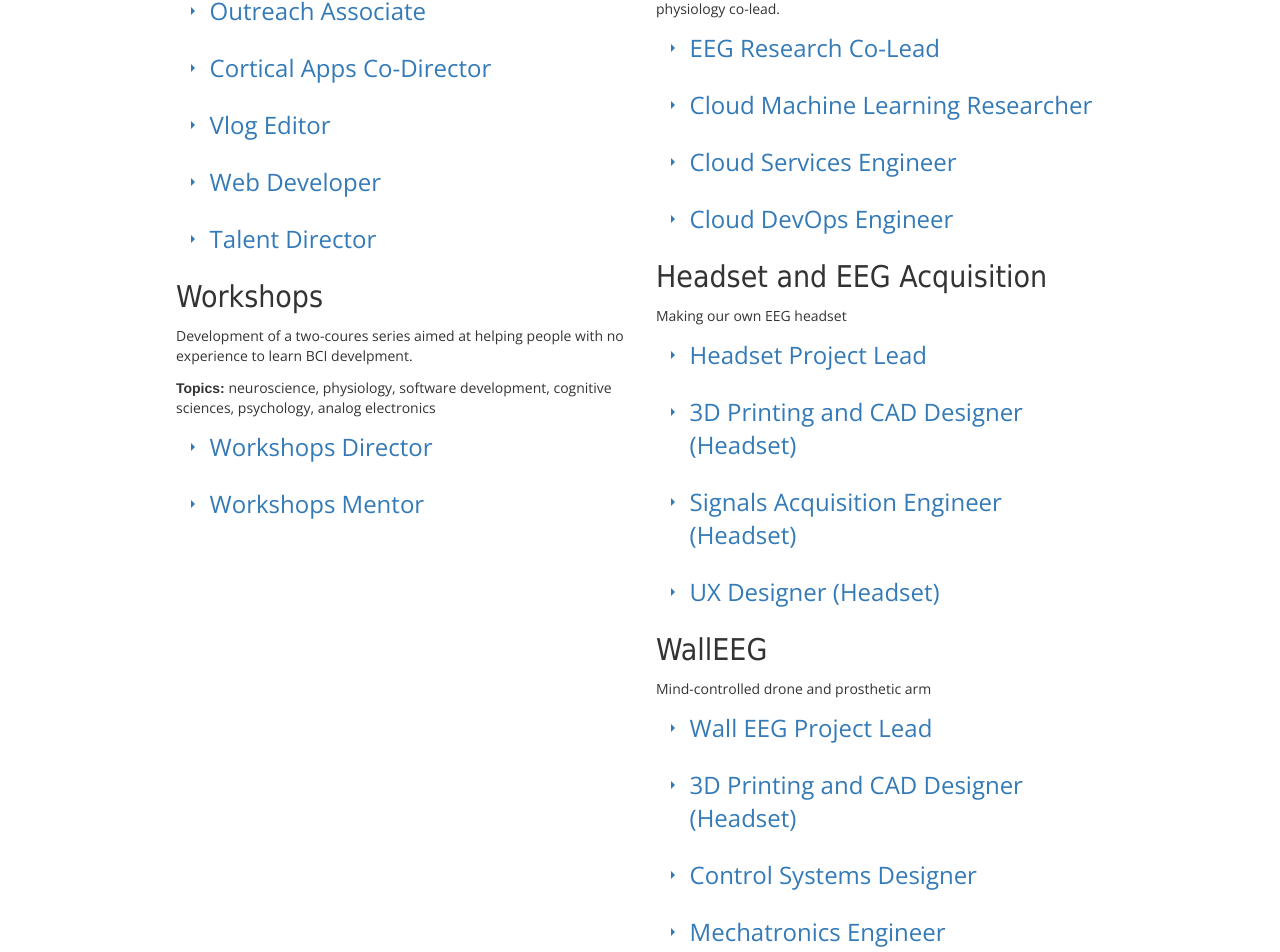
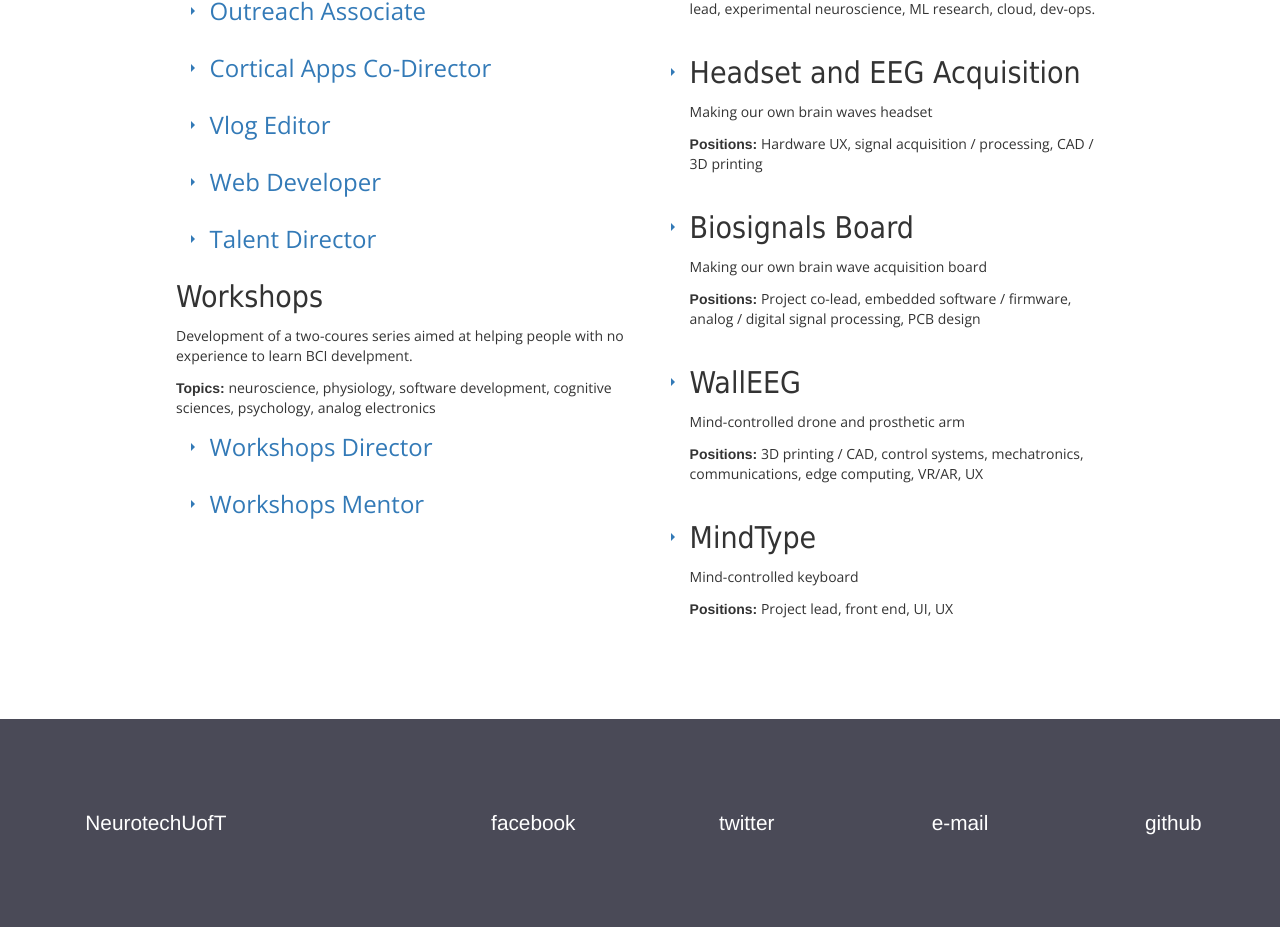
Before and after one commit to neurotechuoft/neurotechuoft.github.io, a React (Create React App) app: page /opportunities in a window 1280 px wide. Shown: the part 674-1626 px from the top of the page. After the commit the page ends 1601 px from the top, so only its background shows below. Built offline with nearby package versions, Linux system fonts and the light colour scheme.

Commit message:
Externalized expandHeight for Collapsible, added project positions, refactored position UX, corrected workshops info

```diff
--- a/src/components/apply-for-position-div/ApplyForPositionDiv.js
+++ b/src/components/apply-for-position-div/ApplyForPositionDiv.js
@@ -3,7 +3,7 @@ import {Helmet} from 'react-helmet';
 
 import './ApplyForPositionDiv.scss';
 
-import collapseList from './collapseList';
+import {positionsList, projectsList} from './collapseList';
 
 function ApplyForPostionDiv() {
 
@@ -19,15 +19,15 @@ function ApplyForPostionDiv() {
         <div className="executive-positions">
           <h1>Executive Positions</h1>
           <h3>First years and up :)</h3>
-          <h3><b>Due:</b> ongoing</h3>
-          <h4>(rolling interviews)</h4>
-          {collapseList[0]}
-          {collapseList[1]}
-          {collapseList[2]}
-          {collapseList[3]}
-          {collapseList[4]}
-          {collapseList[5]}
-          {collapseList[6]}
+          <h3><b>Due:</b> September 29th</h3>
+          <h4>(interviews are first-come first-serve)</h4>
+          {positionsList[0]}
+          {positionsList[1]}
+          {positionsList[2]}
+          {positionsList[3]}
+          {positionsList[4]}
+          {positionsList[5]}
+          {positionsList[6]}
           <h2>Workshops</h2>
           <p>
           Development of a two-coures series aimed at helping people with
@@ -37,51 +37,21 @@ function ApplyForPostionDiv() {
           <b>Topics:</b> neuroscience, physiology, software development,
           cognitive sciences, psychology, analog electronics
           </p>
-          {collapseList[7]}
-          {collapseList[8]}
+          {positionsList[7]}
+          {positionsList[8]}
         </div>
 
         <div className="advanced-project-positions">
           <h1>Advanced Project Positions</h1>
-          <h3>First years and up :)</h3>
-          <h3><b>Due:</b> ongoing</h3>
-          <h4>(rolling interviews)</h4>
-          <h2>Neurostack + EEG Research</h2>
-          <p>
-          Development of brain-wave analysis algorithms, and real-time
-          EEG ML cloud services for all our projects.
-          </p>
-          <p>
-          We are looking for one technical co-lead, and one neuroscience / physiology co-lead.
-          </p>
-          {collapseList[9]}
-          {collapseList[10]}
-          {collapseList[11]}
-          {collapseList[12]}
-          <h2>Headset and EEG Acquisition</h2>
-          <p>Making our own EEG headset</p>
-          {collapseList[13]}
-          {collapseList[14]}
-          {collapseList[15]}
-          {collapseList[16]}
-          <h2>WallEEG</h2>
-          <p>Mind-controlled drone and prosthetic arm</p>
-          {collapseList[17]}
-          {collapseList[18]}
-          {collapseList[19]}
-          {collapseList[20]}
-          {collapseList[21]}
-          {collapseList[22]}
-          {collapseList[23]}
-          {collapseList[24]}
-          <h2>MindType</h2>
-          <p>Mind-controlled keyboard</p>
-          {collapseList[25]}
-          {collapseList[26]}
-          {collapseList[27]}
-          {collapseList[28]}
+          <h3>Second years and up :)</h3>
+          <h3><b>Due:</b> September 29rd</h3>
+          <h4>(interviews are first-come first-serve)</h4>
+          {projectsList[0]}
+          {projectsList[1]}
+          {projectsList[2]}
+          {projectsList[3]}
+          {projectsList[4]}
         </div>
-
       </div>
     </div>
   )
--- a/src/components/apply-for-position-div/collapseList.js
+++ b/src/components/apply-for-position-div/collapseList.js
@@ -3,8 +3,8 @@ import Collapsable from '../collapsable/Collapsable';
 
 const positionsList =
 [
-  [
-    <h3>Ideas Exchange Associate</h3>,
+  [ // 0
+    <h3>Events Associate</h3>,
     <div>
       <p>
       Introduce our members to the best faculty and industry professionals
@@ -22,7 +22,7 @@ const positionsList =
       <a href="http://bit.ly/admin-team-apps-2019w">Apply</a>
     </div>
   ],
-  [
+  [ // 1
     <h3>Branding Director</h3>,
     <div>
       <p>
@@ -39,7 +39,7 @@ const positionsList =
       <a href="http://bit.ly/admin-team-apps-2019w">Apply</a>
     </div>
   ],
-  [
+  [ // 2
     <h3>Outreach Associate</h3>,
     <div>
       <p>
@@ -56,7 +56,7 @@ const positionsList =
       <a href="http://bit.ly/admin-team-apps-2019w">Apply</a>
     </div>
   ],
-  [
+  [ // 3
     <h3>Cortical Apps Co-Director</h3>,
     <div>
       <p>
@@ -73,7 +73,7 @@ const positionsList =
       <a href="http://bit.ly/admin-team-apps-2019w">Apply</a>
     </div>
   ],
-  [
+  [ // 4
     <h3>Vlog Editor</h3>,
     <div>
       <p>
@@ -90,7 +90,7 @@ const positionsList =
       <a href="http://bit.ly/admin-team-apps-2019w">Apply</a>
     </div>
   ],
-  [
+  [ // 5
     <h3>Web Developer</h3>,
     <div>
       <p>
@@ -110,7 +110,7 @@ const positionsList =
       <a href="http://bit.ly/admin-team-apps-2019w">Apply</a>
     </div>
   ],
-  [
+  [ // 6
     <h3>Talent Director</h3>,
     <div>
       <p>
@@ -129,7 +129,7 @@ const positionsList =
       <a href="http://bit.ly/admin-team-apps-2019w">Apply</a>
     </div>
   ],
-  [
+  [ // 7
     <h3>Workshops Director</h3>,
     <div>
       <p>
@@ -156,7 +156,7 @@ const positionsList =
       <a href="http://bit.ly/admin-team-apps-2019w">Apply</a>
     </div>
   ],
-  [
+  [ // 8
     <h3>Workshops Mentor</h3>,
     <div>
     <ul>
@@ -184,7 +184,7 @@ const positionsList =
     <a href="http://bit.ly/admin-team-apps-2019w">Apply</a>
     </div>
   ],
-  [
+  [ // 9
     <h3>EEG Research Co-Lead</h3>,
     <div>
     <p>Lead NeurotechUofT EEG research efforts and iterative development of Neurostack</p>
@@ -210,7 +210,7 @@ const positionsList =
     <a href="http://bit.ly/project-team-apps-2019w">Apply</a>
     </div>
   ],
-  [
+  [ // 10
     <h3>Cloud Machine Learning Researcher</h3>,
     <div>
     <p>
@@ -235,7 +235,7 @@ const positionsList =
     <a href="http://bit.ly/project-team-apps-2019w">Apply</a>
     </div>
   ],
-  [
+  [ // 11
     <h3>Cloud Services Engineer</h3>,
     <div>
     <p>Develop and optimize real-time cloud ML services and benchmarking libraries.</p>
@@ -255,7 +255,7 @@ const positionsList =
     <a href="http://bit.ly/project-team-apps-2019w">Apply</a>
     </div>
   ],
-  [
+  [ // 12
     <h3>Cloud DevOps Engineer</h3>,
     <div>
     <p>Design and implement EEG ML pipeline and deployment stack.</p>
@@ -275,7 +275,26 @@ const positionsList =
     <a href="http://bit.ly/project-team-apps-2019w">Apply</a>
     </div>
   ],
-  [
+  [ // 13
+    <h3>Neuroscience Researcher</h3>,
+    <div>
+    <p>Identify core neuroscience phenomena to be detected using ML; design and implement experimental protocols to observe such phenomena</p>
+    <b>Required skills:</b>
+    <ul>
+      <li>Finished all core second year neuroscience courses</li>
+      <li>Experience reading neuroscience literature</li>
+    </ul>
+    <b>Nice skills to have:</b>
+    <ul>
+      <li>Previous experience with EEG</li>
+    </ul>
+    <p>
+    <b>Hours per week:</b> 4—5 hours
+    </p>
+    <a href="http://bit.ly/project-team-apps-2019w">Apply</a>
+    </div>
+  ],
+  [ // 14
     <h3>Headset Project Lead</h3>,
     <div>
     <p>Lead the design of a easy-to-use, modular, comfortable, and fashionable EEG headset</p>
@@ -298,7 +317,7 @@ const positionsList =
     <a href="http://bit.ly/project-team-apps-2019w">Apply</a>
     </div>
   ],
-  [
+  [ // 15
     <h3>3D Printing and CAD Designer (Headset)</h3>,
     <div>
     <p>
@@ -325,7 +344,7 @@ const positionsList =
     <a href="http://bit.ly/project-team-apps-2019w">Apply</a>
     </div>
   ],
-  [
+  [ // 16
     <h3>Signals Acquisition Engineer (Headset)</h3>,
     <div>
     <p>
@@ -353,7 +372,7 @@ const positionsList =
     <a href="http://bit.ly/project-team-apps-2019w">Apply</a>
     </div>
   ],
-  [
+  [ // 17
     <h3>UX Designer (Headset)</h3>,
     <div>
     <p>
@@ -373,8 +392,98 @@ const positionsList =
     <a href="http://bit.ly/project-team-apps-2019w">Apply</a>
     </div>
   ],
-  [
-    <h3>Wall EEG Project Lead</h3>,
+  [ // 18
+    <h3>Biosignals Board Co-Lead</h3>,
+    <div>
+      <p>
+      Lead the design, prototyping, and fabrication of an ultra-low noise biosignals acquisition board.
+      </p>
+      <ul>
+        <li>Experience programming low-level computer hardware and/or embedded systems (ie ECE342 Computer Hardware)</li>
+        <li>Knowledgeable in operating systems (ECE344, CSC369, etc)</li>
+        <li>OR</li>
+        <li>Signal processing experience</li>
+        <li>Experience with PCB design</li>
+      </ul>
+      <b>Nice skills to have:</b>
+      <p>
+      <b>Hours per week:</b> 8—10 hours
+      </p>
+      <a href="http://bit.ly/project-team-apps-2019w">Apply</a>
+    </div>
+  ],
+  [ // 19
+    <h3>Embedded Software / Firmware Engineer</h3>,
+    <div>
+      <p>
+      Work with one other programmer to design and program the ADS1299-Raspberry Pi interface. Responsible for coding the main loop on a Raspberry Pi to control and acquire data from an ADS1299 ADC chip through SPI and send it to a GUI for visualization.
+      </p>
+      <ul>
+        <li>Work with CAD Designer to design comfortable headset</li>
+        <li>Proficient in C/C++</li>
+        <li>Experience developing in a Linux environment</li>
+        <li>Experience programming low-level computer hardware and/or embedded systems (ie ECE342 Computer Hardware)</li>
+        <li>Knowledgeable in operating systems (ECE344, CSC369, etc)</li>
+      </ul>
+      <b>Nice skills to have:</b>
+      <ul>
+        <li>If you're more software oriented: multithreading, interfacing different programming languages (ie C, Python)</li>
+        <li>If you're more hardware oriented: scripting experience (make, bash, perl)</li>
+        <li>Previous experience with Arduino / Raspberry Pi</li>
+      </ul>
+      <p>
+      <b>Hours per week:</b> 6—7 hours
+      </p>
+      <a href="http://bit.ly/project-team-apps-2019w">Apply</a>
+    </div>
+  ],
+  [ // 20
+    <h3>DSP Software Engineer</h3>,
+    <div>
+    <p>
+    Program digital signal processing (DSP) (noise filtering, high/low-pass filters, power spectral analysis etc.) functions to process acquired data on-chip.
+    </p>
+    <ul>
+      <li>Proficient in C/C++</li>
+      <li>Experience developing in a Linux environment</li>
+      <li>Taken courses in signal processing or signals and systems</li>
+    </ul>
+    <b>Nice skills to have:</b>
+    <ul>
+      <li>Previous experience working with Raspberry Pi</li>
+      <li>Previous DSP programming experience</li>
+    </ul>
+    <p>
+    <b>Hours per week:</b> 6—7 hours
+    </p>
+    <a href="http://bit.ly/project-team-apps-2019w">Apply</a>
+    </div>
+  ],
+  [ // 21
+    <h3>PCB Designer</h3>,
+    <div>
+      <p>
+      Help create the hardware schematics and layout for the PCB used to interface the ADS1299 chip with electrodes and connections to the Raspberry Pi. Responsible for housing the ADS1299 chip for low noise embedded applications and testing for signal filtering.
+      </p>
+      <ul>
+        <li>Past experience with PCB design software (Altium, DesignSpark, EAGLE, AutoDesk)</li>
+        <li>Knowledgeable with PCB manufacturing techniques</li>
+        <li>Past experience soldering and testing low noise embedded circuits</li>
+        <li>Taken or is taking courses for analog and digital electronics</li>
+      </ul>
+      <b>Nice skills to have:</b>
+      <ul>
+        <li>Previous experience working with Arduino’s or Raspberry Pi’s</li>
+        <li>Taken signal analysis courses and familiar with filtering</li>
+      </ul>
+      <p>
+      <b>Hours per week:</b> 6—7 hours
+      </p>
+      <a href="http://bit.ly/project-team-apps-2019w">Apply</a>
+    </div>
+  ],
+  [ // 22
+    <h3>WallEEG Project Lead</h3>,
     <div>
     <p>
     Lead development of biomechanics projects such as a mind controlled drone and mind controlled prosthetic arm
@@ -400,8 +509,8 @@ const positionsList =
     <a href="http://bit.ly/project-team-apps-2019w">Apply</a>
     </div>
   ],
-  [
-    <h3>3D Printing and CAD Designer (Headset)</h3>,
+  [ // 23
+    <h3>3D Printing and CAD Designer (WallEEG)</h3>,
     <div>
     <p>
     Design, fabricate, and test the chassis for a mind-controlled quidditch
@@ -426,7 +535,7 @@ const positionsList =
     <a href="http://bit.ly/project-team-apps-2019w">Apply</a>
     </div>
   ],
-  [
+  [ // 24
     <h3>Control Systems Designer</h3>,
     <div>
     <p>
@@ -451,7 +560,7 @@ const positionsList =
     <a href="http://bit.ly/project-team-apps-2019w">Apply</a>
     </div>
   ],
-  [
+  [ // 25
     <h3>Mechatronics Engineer</h3>,
     <div>
     <p>
@@ -476,7 +585,7 @@ const positionsList =
     <a href="http://bit.ly/project-team-apps-2019w">Apply</a>
     </div>
   ],
-  [
+  [ // 26
     <h3>Communications Engineer</h3>,
     <div>
     <p>
@@ -504,7 +613,7 @@ const positionsList =
     <a href="http://bit.ly/project-team-apps-2019w">Apply</a>
     </div>
   ],
-  [
+  [ // 27
     <h3>Edge Computing Engineer</h3>,
     <div>
     <p>
@@ -531,7 +640,7 @@ const positionsList =
     <a href="http://bit.ly/project-team-apps-2019w">Apply</a>
     </div>
   ],
-  [
+  [ // 28
     <h3>VR / AR Developer</h3>,
     <div>
     <p>
@@ -551,7 +660,7 @@ const positionsList =
     <a href="http://bit.ly/project-team-apps-2019w">Apply</a>
     </div>
   ],
-  [
+  [ // 29
     <h3>UX Designer (WallEEG)</h3>,
     <div>
     <p>
@@ -573,7 +682,7 @@ const positionsList =
     <a href="http://bit.ly/project-team-apps-2019w">Apply</a>
     </div>
   ],
-  [
+  [ // 30
     <h3>MindType Project Lead</h3>,
     <div>
     <p>
@@ -601,7 +710,7 @@ const positionsList =
     <a href="http://bit.ly/project-team-apps-2019w">Apply</a>
     </div>
   ],
-  [
+  [ // 31
     <h3>React Developer</h3>,
     <div>
     <p>
@@ -621,7 +730,7 @@ const positionsList =
     <a href="http://bit.ly/project-team-apps-2019w">Apply</a>
     </div>
   ],
-  [
+  [ // 32
     <h3>UI Designer</h3>,
     <div>
     <p>
@@ -638,7 +747,7 @@ const positionsList =
     <a href="http://bit.ly/project-team-apps-2019w">Apply</a>
     </div>
   ],
-  [
+  [ // 33
     <h3>UX Designer (MindType)</h3>,
     <div>
     <p>
@@ -658,6 +767,106 @@ const positionsList =
     <a href="http://bit.ly/project-team-apps-2019w">Apply</a>
     </div>
   ],
-]
+].map( info => <Collapsable trigger={info[0]} collapsing={info[1]} expandHeight={25} /> )
 
-export default positionsList.map( info => <Collapsable trigger={info[0]} collapsing={info[1]}/> )
+const projectsList = [
+  [
+    [
+      <div>
+        <h2>Neurostack + EEG Research</h2>
+        <p>
+        Development of brain-wave analysis algorithms, and real-time
+        EEG ML cloud services for all our projects.
+        </p>
+        <p>
+        <b>Positions:</b> 1 technical co-lead, 1 neuroscience / physiology co-lead, experimental neuroscience, ML research, cloud, dev-ops.
+        </p>
+      </div>
+      ],
+    [
+      <div>
+        {positionsList[9]}
+        {positionsList[10]}
+        {positionsList[11]}
+        {positionsList[12]}
+        {positionsList[13]}
+      </div>
+    ]
+  ],
+  [
+    [
+      <div>
+        <h2>Headset and EEG Acquisition</h2>
+          <p>Making our own brain waves headset</p>
+          <p><b>Positions:</b> Hardware UX, signal acquisition / processing, CAD / 3D printing</p>
+      </div>
+    ],
+    [
+      <div>
+        {positionsList[14]}
+        {positionsList[15]}
+        {positionsList[16]}
+        {positionsList[17]}
+      </div>
+    ]
+  ],
+  [
+    [
+      <div>
+        <h2>Biosignals Board</h2>
+          <p>Making our own brain wave acquisition board</p>
+          <p><b>Positions:</b> Project co-lead, embedded software / firmware, analog / digital signal processing, PCB design</p>
+      </div>
+    ],
+    [
+      <div>
+        {positionsList[18]}
+        {positionsList[19]}
+        {positionsList[20]}
+        {positionsList[21]}
+      </div>
+    ]
+  ],
+  [
+    [
+      <div>
+        <h2>WallEEG</h2>
+        <p>Mind-controlled drone and prosthetic arm</p>
+        <p><b>Positions:</b> 3D printing / CAD, control systems, mechatronics, communications, edge computing, VR/AR, UX</p>
+      </div>
+    ],
+    [
+      <div>
+        {positionsList[22]}
+        {positionsList[23]}
+        {positionsList[24]}
+        {positionsList[25]}
+        {positionsList[26]}
+        {positionsList[27]}
+        {positionsList[28]}
+        {positionsList[29]}
+      </div>
+    ]
+  ],
+  [
+    [
+      <div>
+        <h2>MindType</h2>
+          <p>Mind-controlled keyboard</p>
+          <p><b>Positions:</b> Project lead, front end, UI, UX</p>
+      </div>
+    ],
+    [
+      <div>
+        {positionsList[30]}
+        {positionsList[31]}
+        {positionsList[32]}
+        {positionsList[33]}
+      </div>
+    ]
+  ]
+].map( info => <Collapsable trigger={info[0]} collapsing={info[1]} expandHeight={350} /> )
+
+// export default positionsList.map( info => <Collapsable trigger={info[0]} collapsing={info[1]}/> )
+
+export {positionsList, projectsList}
--- a/src/components/collapsable/Collapsable.js
+++ b/src/components/collapsable/Collapsable.js
@@ -20,7 +20,7 @@ class Collapsable extends React.Component {
 
   render() {
     const {isExpanded, height} = this.state
-    const currentHeight = isExpanded ? height + 25 : 0
+    const currentHeight = isExpanded ? height + this.props.expandHeight : 0
 
     return(
       <div className="collapsable">
--- a/src/components/ninja-div/NinjaDiv.js
+++ b/src/components/ninja-div/NinjaDiv.js
@@ -6,7 +6,7 @@ import NinjaEvolution from './NinjaEvolution';
 function NinjaDiv() {
   return(
     <div className="ninja-div">
-      <h1>Become the Ultimate Neurotech Ninja!</h1>
+      <h1>Become the ultimate neurotech ninja</h1>
       <NinjaEvolution/>
     </div>
   )
--- a/src/components/ninja-div/NinjaEvolution.js
+++ b/src/components/ninja-div/NinjaEvolution.js
@@ -19,8 +19,7 @@ function NinjaEvolution() {
         <p>
         Begin your journey by making your first neurotech app! Learn to build your
         first circuits, program your first Arduinos, and learn the fundamentals of
-        BCI design. <b>Our next round of workshops starts in January 2019</b>,
-        so make sure to keep an eye out for them!
+        BCI design. <a href="https://www.eventbrite.ca/e/intro-to-neurotech-workshop-series-tickets-73686537417"><b>Get your tickets here by September 29th!</b>.</a>
         </p>
       </div>
 
--- a/src/components/workshops-div/WorkshopsDiv.js
+++ b/src/components/workshops-div/WorkshopsDiv.js
@@ -13,8 +13,7 @@ function WorkshopsDiv() {
       <p>
       Begin your journey by making your first neurotech app! Learn to build your
       first circuits, program your first Arduinos, and learn the fundamentals of
-      BCI design. <b>Our next round of workshops starts in January 2019</b>,
-      so make sure to keep an eye out for them!
+      BCI design. <a href="https://www.eventbrite.ca/e/intro-to-neurotech-workshop-series-tickets-73686537417"><b>Get your tickets here by September 29th!</b>.</a>
       </p>
     </div>
   )
```
Also changed, not shown: 1 other file (tests, documents, lock files or other folders).
